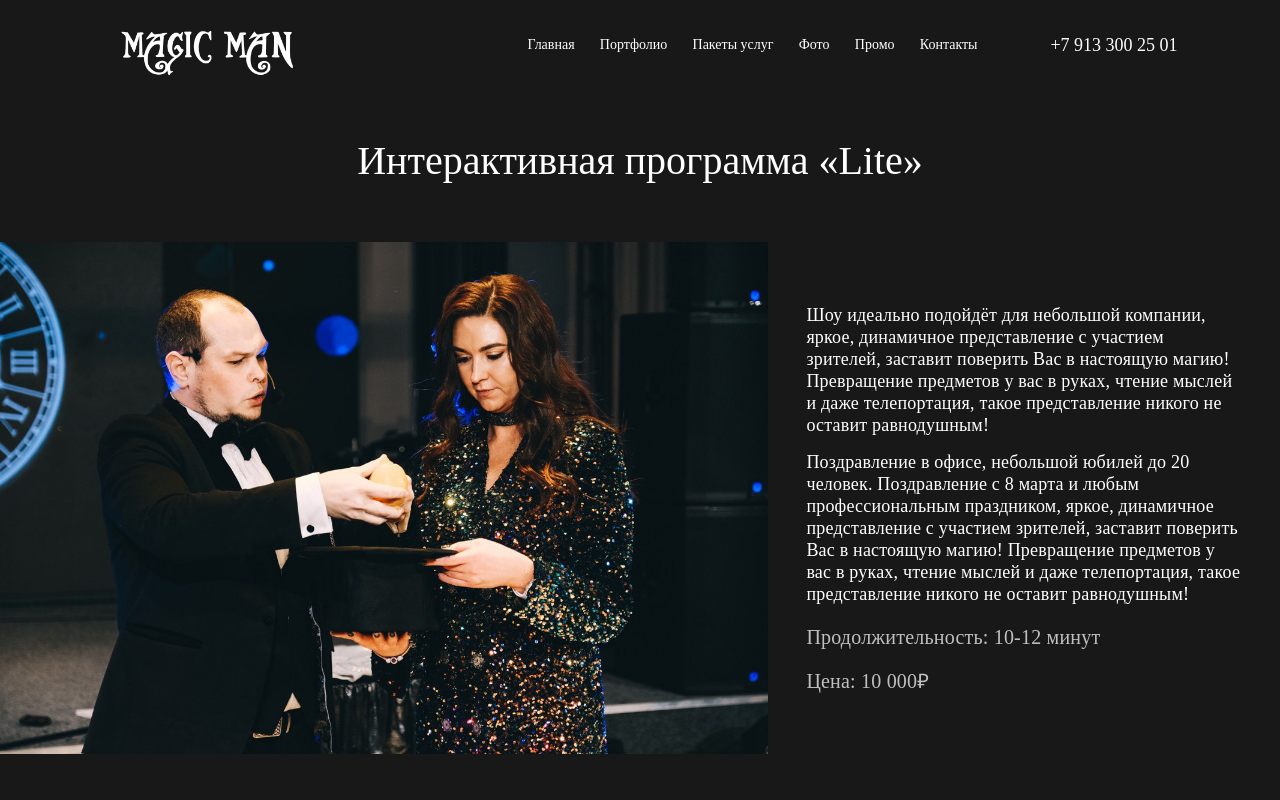
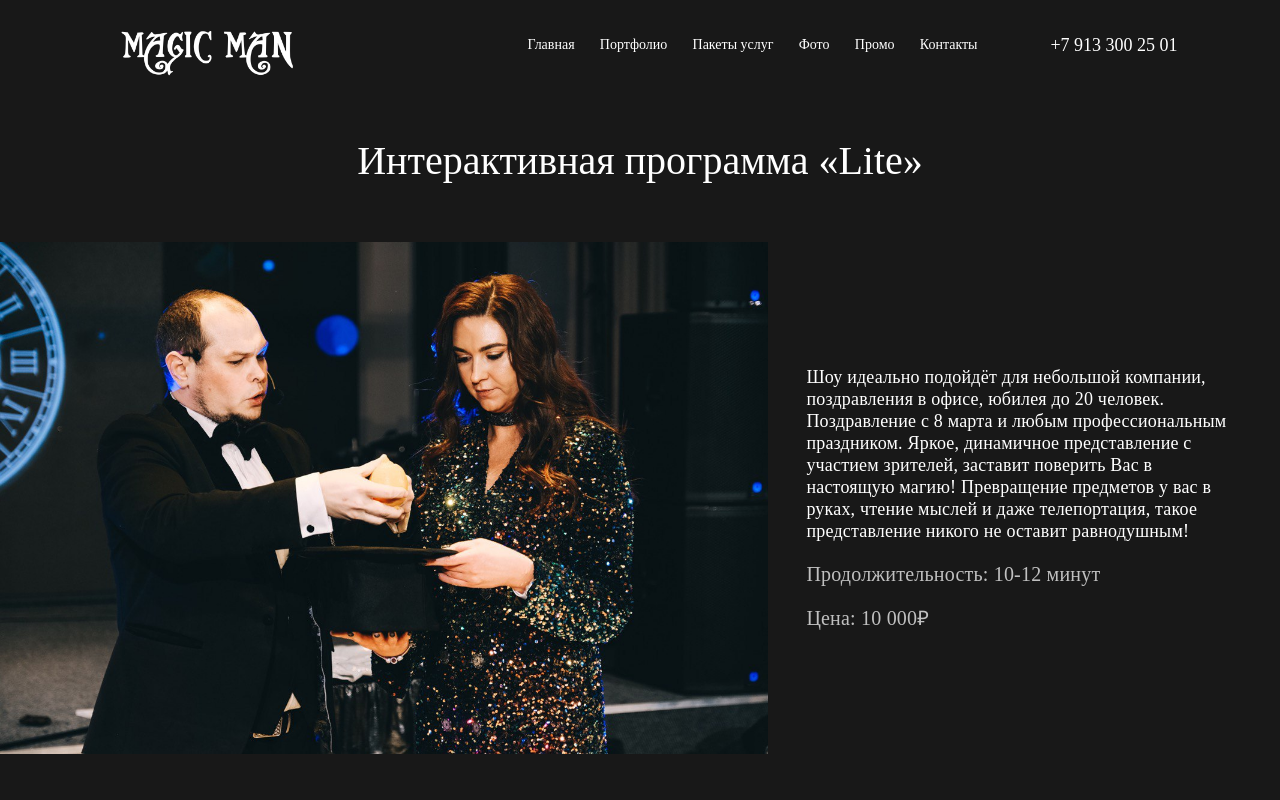
Before and after one commit to AntonMaryenkov/magician, a React (Create React App) app: page /programs/0 in a window 1280 px wide. Shown: the top 800 px of the page. Built offline with nearby package versions, Linux system fonts and the light colour scheme.

Commit message:
Правка текста

```diff
--- a/src/data/data.js
+++ b/src/data/data.js
@@ -293,8 +293,7 @@ export const programsListFirst = [
       ]
     },
     description: [
-      'Шоу идеально подойдёт для небольшой компании, яркое, динамичное представление с участием зрителей, заставит поверить Вас в настоящую магию! Превращение предметов у вас в руках, чтение мыслей и даже телепортация, такое представление никого не оставит равнодушным!',
-      'Поздравление в офисе, небольшой юбилей до 20 человек. Поздравление с 8 марта и любым профессиональным праздником, яркое, динамичное представление с участием зрителей, заставит поверить Вас в настоящую магию! Превращение предметов у вас в руках, чтение мыслей и даже телепортация, такое представление никого не оставит равнодушным!',
+      'Шоу идеально подойдёт для небольшой компании, поздравления в офисе, юбилея до 20 человек. Поздравление с 8 марта и любым профессиональным праздником. Яркое, динамичное представление с участием зрителей, заставит поверить Вас в настоящую магию! Превращение предметов у вас в руках, чтение мыслей и даже телепортация, такое представление никого не оставит равнодушным!',
     ],
     shortDescription: '',
     duration: '10-12 минут',
@@ -497,7 +496,7 @@ export const programsListFirst = [
       ]
     },
     description: [
-      'Эта классическая программа для детей которая прерывается на самы настоящий магический урок, дети станут не просто зрителями а настоящими чародеями! За 20 минут мастер класса дети познают азы иллюзионного мира и освоят от 3 до 5 фокусов!',
+      'Эта классическая программа для детей, которая прерывается на самый настоящий магический урок, дети станут не просто зрителями а настоящими чародеями! За 20 минут мастер класса дети познают азы иллюзионного мира и освоят от 3 до 5 фокусов!',
       '*количество детей проговаривается отдельно, это очень важно, цена может отличаться.'
     ],
     shortDescription: '',
@@ -660,7 +659,7 @@ export const programsListSecond = [
       ]
     },
     description: [
-      'Это уникальный жанр переплетает в себе и ловкость рук, и отвлечение внимание, и ментализм - чтение мыслей, и много всего другого, а главное что все происходите-ка расстоянии вытянутой руки, а порою и в руках зрителя! Этот жанр прекрасно подходит чтоб встретить гостей в начале мероприятия или заполнить перерыв в программе! Продолжительность шоу 30 минут, (изменения во времени данного шоу - увеличение или уменьшение обговаривается отдельно) Стоимость 9500₽. При заказе любого пакета сценического номера, услугу «Street Magic» вы можете купить за 5000₽',
+      'Это уникальный жанр переплетает в себе и ловкость рук, и отвлечение внимание, и ментализм - чтение мыслей, и много всего другого, а главное что все происходите на расстоянии вытянутой руки, а порою и в руках зрителя! Этот жанр прекрасно подходит чтоб встретить гостей в начале мероприятия или заполнить перерыв в программе! Продолжительность шоу 30 минут, (изменения во времени данного шоу - увеличение или уменьшение обговаривается отдельно) Стоимость 9500₽. При заказе любого пакета сценического номера, услугу «Street Magic» вы можете купить за 5000₽',
     ],
     shortDescription: '',
     duration: '30 минут',
```
Also changed, not shown: 210 other files (tests, documents, lock files or other folders).
